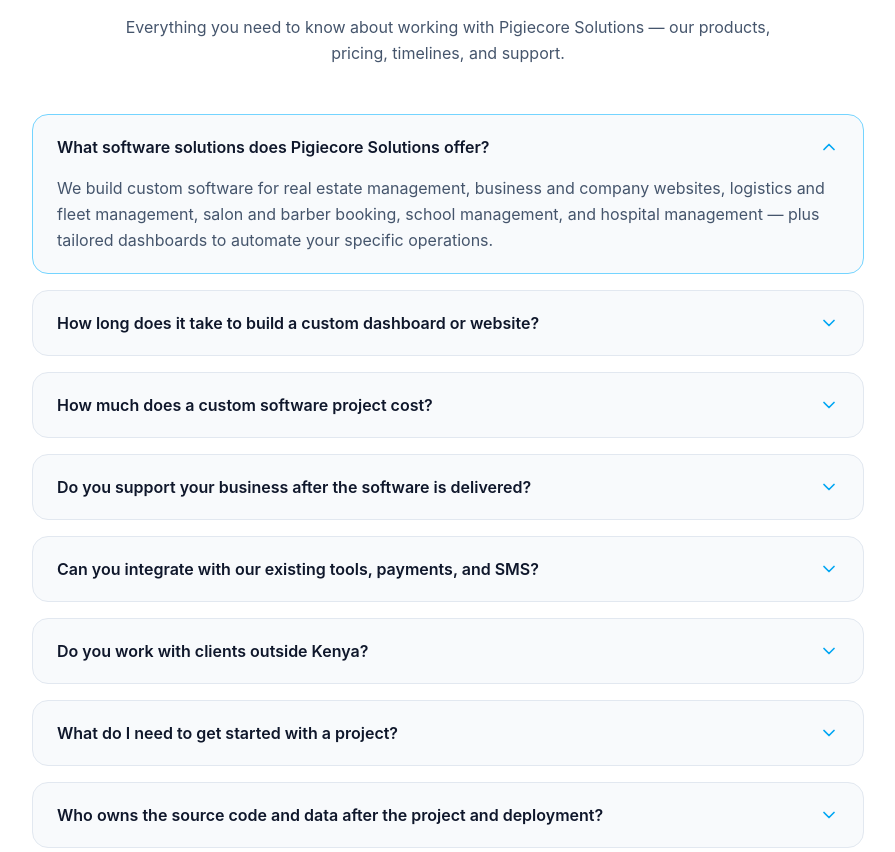
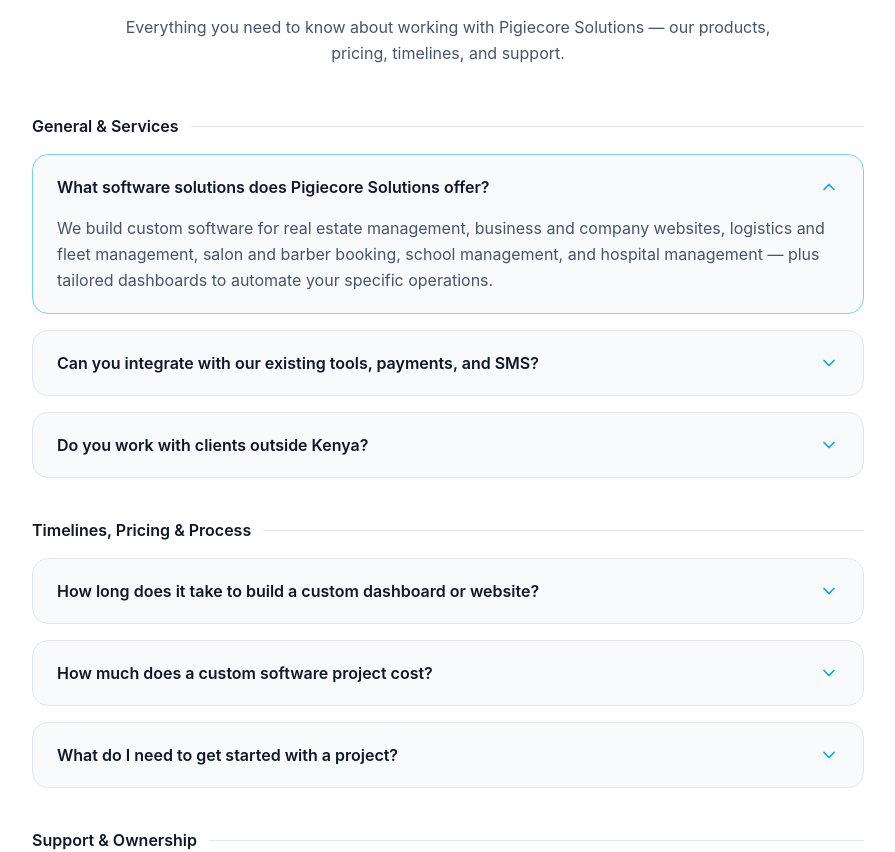
Before and after one commit to JOSEPH-KIBIRU/Pigiecore-solutions, a Next.js app: page /faq in a window 1280 px wide. Shown: the part 286-1138 px from the top of the page, without its empty margins (192-1087 px from the left). Built offline with nearby package versions, Linux system fonts and the light colour scheme; no server answers.

Commit message:
Group FAQ questions by category, add back-to-top button, move offer popup to bottom-left

```diff
--- a/src/app/layout.tsx
+++ b/src/app/layout.tsx
@@ -2,6 +2,7 @@ import type { Metadata } from "next";
 import Script from "next/script";
 import "./globals.css";
 import { siteUrl } from "@/lib/site";
+import BackToTop from "@/components/back-to-top";
 
 export const metadata: Metadata = {
   metadataBase: new URL(siteUrl),
@@ -97,6 +98,7 @@ export default function RootLayout({
       </head>
       <body className="min-h-full flex flex-col text-slate-900 font-sans transition-colors duration-300">
         {children}
+        <BackToTop />
         <Script
           id="tawkto"
           strategy="afterInteractive"
--- /dev/null
+++ b/src/components/back-to-top.tsx
@@ -0,0 +1,29 @@
+"use client";
+
+import { useEffect, useState } from "react";
+import { ArrowUp } from "lucide-react";
+
+export default function BackToTop() {
+  const [visible, setVisible] = useState(false);
+
+  useEffect(() => {
+    const onScroll = () => {
+      setVisible(window.scrollY > 400);
+    };
+    window.addEventListener("scroll", onScroll, { passive: true });
+    onScroll();
+    return () => window.removeEventListener("scroll", onScroll);
+  }, []);
+
+  if (!visible) return null;
+
+  return (
+    <button
+      onClick={() => window.scrollTo({ top: 0, behavior: "smooth" })}
+      aria-label="Back to top"
+      className="fixed bottom-6 right-6 z-[60] w-12 h-12 rounded-full bg-gradient-to-br from-sky-500 to-blue-600 text-white shadow-lg shadow-sky-500/30 flex items-center justify-center transition-all hover:scale-110 hover:shadow-xl animate-fade-in-up"
+    >
+      <ArrowUp className="w-5 h-5" />
+    </button>
+  );
+}
--- a/src/components/faq.tsx
+++ b/src/components/faq.tsx
@@ -2,12 +2,14 @@
 
 import { useState } from "react";
 import { ChevronDown } from "lucide-react";
-import { FAQS } from "@/lib/faq-data";
+import { FAQS, FAQ_GROUPS } from "@/lib/faq-data";
 
 export { FAQS };
 
 export default function Faq() {
-  const [openIndex, setOpenIndex] = useState<number | null>(0);
+  const [openKey, setOpenKey] = useState<string | null>(FAQS[0] ? "0" : null);
+
+  let index = 0;
 
   return (
     <section id="faq" className="py-20 sm:py-28 bg-white dark:bg-slate-950">
@@ -25,12 +27,24 @@ export default function Faq() {
           </p>
         </div>
 
+        {FAQ_GROUPS.map((group) => {
+          const items = FAQS.filter((f) => f.group === group);
+          if (!items.length) return null;
+          return (
+            <div key={group} className="mb-10">
+              <h3 className="mb-4 flex items-center gap-3">
+                <span className="text-base font-semibold text-slate-900 dark:text-white">
+                  {group}
+                </span>
+                <span className="h-px flex-1 bg-slate-200 dark:bg-slate-800"></span>
+              </h3>
               <div className="space-y-4">
-          {FAQS.map((item, i) => {
-            const isOpen = openIndex === i;
+                {items.map((item) => {
+                  const key = String(index++);
+                  const isOpen = openKey === key;
                   return (
                     <div
-                key={i}
+                      key={key}
                       className={`rounded-2xl border bg-slate-50 dark:bg-slate-900 transition-colors ${
                         isOpen
                           ? "border-sky-300 dark:border-sky-800"
@@ -38,7 +52,7 @@ export default function Faq() {
                       }`}
                     >
                       <button
-                  onClick={() => setOpenIndex(isOpen ? null : i)}
+                        onClick={() => setOpenKey(isOpen ? null : key)}
                         className="w-full flex items-center justify-between gap-4 px-6 py-5 text-left"
                       >
                         <span className="text-base font-semibold text-slate-900 dark:text-white">
@@ -60,6 +74,9 @@ export default function Faq() {
                 })}
               </div>
             </div>
+          );
+        })}
+      </div>
     </section>
   );
 }
--- a/src/components/offer-popup.tsx
+++ b/src/components/offer-popup.tsx
@@ -67,7 +67,7 @@ export default function OfferPopup() {
   const external = /^https?:\/\//i.test(href);
 
   return (
-    <div className="fixed bottom-6 right-6 z-[70] max-w-sm w-[calc(100vw-3rem)] sm:w-96 animate-fade-in-up"
+    <div className="fixed bottom-6 left-6 z-[70] max-w-sm w-[calc(100vw-3rem)] sm:w-96 animate-fade-in-up"
       role="dialog" aria-label="Special offer">
       <div
         className="relative rounded-2xl shadow-2xl p-6 text-white overflow-hidden"
--- a/src/lib/faq-data.ts
+++ b/src/lib/faq-data.ts
@@ -1,38 +1,53 @@
 export interface FaqItem {
+  group: string;
   q: string;
   a: string;
 }
 
+export const FAQ_GROUPS = [
+  "General & Services",
+  "Timelines, Pricing & Process",
+  "Support & Ownership",
+];
+
 export const FAQS: FaqItem[] = [
   {
+    group: "General & Services",
     q: "What software solutions does Pigiecore Solutions offer?",
     a: "We build custom software for real estate management, business and company websites, logistics and fleet management, salon and barber booking, school management, and hospital management — plus tailored dashboards to automate your specific operations.",
   },
   {
+    group: "General & Services",
+    q: "Can you integrate with our existing tools, payments, and SMS?",
+    a: "Absolutely. We integrate with payment solutions like M-Pesa (Daraja), online gateways such as Stripe and PayPal, SMS/notification services, email, and other third-party APIs so the system fits how your business already operates.",
+  },
+  {
+    group: "General & Services",
+    q: "Do you work with clients outside Kenya?",
+    a: "Yes. We are based in Kenya but deliver software to clients across Africa and beyond. We work remotely with online meetings, ticketing, and project tracking to keep you involved from start to finish.",
+  },
+  {
+    group: "Timelines, Pricing & Process",
     q: "How long does it take to build a custom dashboard or website?",
     a: "A typical business website takes 1–3 weeks, while a full custom dashboard or management system ranges from 3 to 8 weeks depending on the features, integrations, and how quickly we receive your feedback and data.",
   },
   {
+    group: "Timelines, Pricing & Process",
     q: "How much does a custom software project cost?",
     a: "Every project is quoted individually based on scope, complexity, and integrations. We give you a clear, fixed quote before we start — no hidden charges. Contact us for a free consultation and we will prepare a tailored estimate.",
   },
   {
+    group: "Timelines, Pricing & Process",
+    q: "What do I need to get started with a project?",
+    a: "Simply reach us through the contact form or book a demo. We'll walk through your goals, gather your requirements, and share a proposal. All we need to begin is a clear description of the problem you want to solve.",
+  },
+  {
+    group: "Support & Ownership",
     q: "Do you support your business after the software is delivered?",
     a: "Yes. We offer 24/7 after-launch support, training, and maintenance plans. You can report issues, request tweaks, and get help with your system anytime through our support channels.",
   },
   {
-    q: "Can you integrate with our existing tools, payments, and SMS?",
-    a: "Absolutely. We integrate with payment solutions like M-Pesa (Daraja), online gateways such as Stripe and PayPal, SMS/notification services, email, and other third-party APIs so the system fits how your business already operates.",
-  },
-  {
-    q: "Do you work with clients outside Kenya?",
-    a: "Yes. We are based in Kenya but deliver software to clients across Africa and beyond. We work remotely with online meetings, ticketing, and project tracking to keep you involved from start to finish.",
-  },
-  {
-    q: "What do I need to get started with a project?",
-    a: "Simply reach us through the contact form or book a demo. We'll walk through your goals, gather your requirements, and share a proposal. All we need to begin is a clear description of the problem you want to solve.",
-  },
-  {
+    group: "Support & Ownership",
     q: "Who owns the source code and data after the project and deployment?",
     a: "You own the final source code and all your business data. We retain no rights to your proprietary information, and we follow strict data protection practices to keep your information secure. Licensing terms are defined in our proposal and our agreement.",
   },
```
Lines whose indentation alone changed are shown as unchanged.
